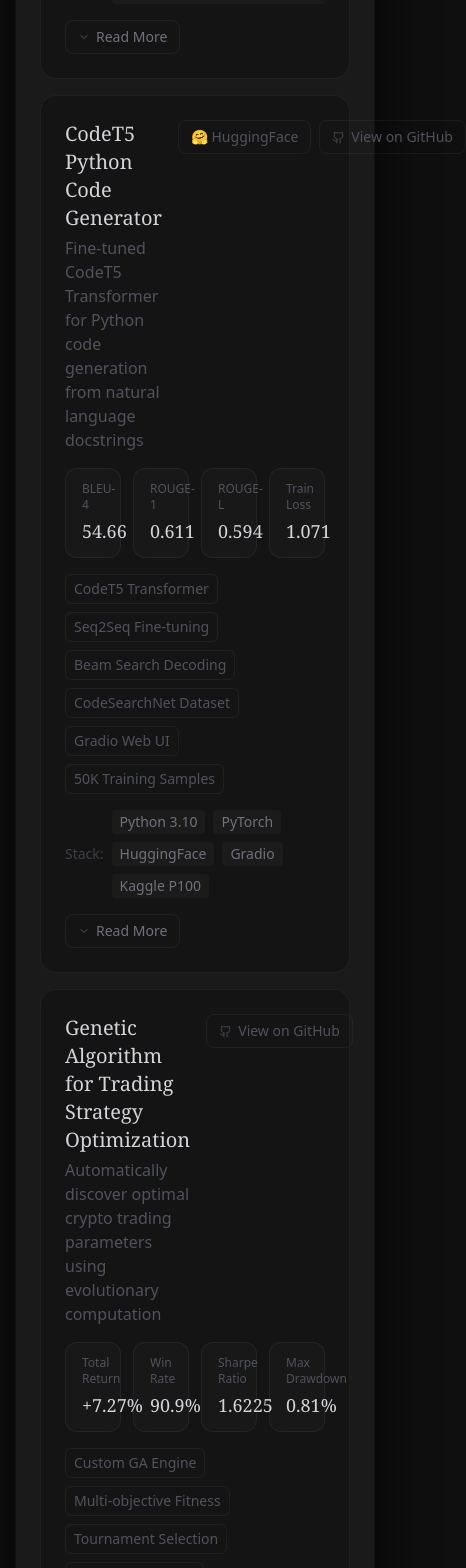
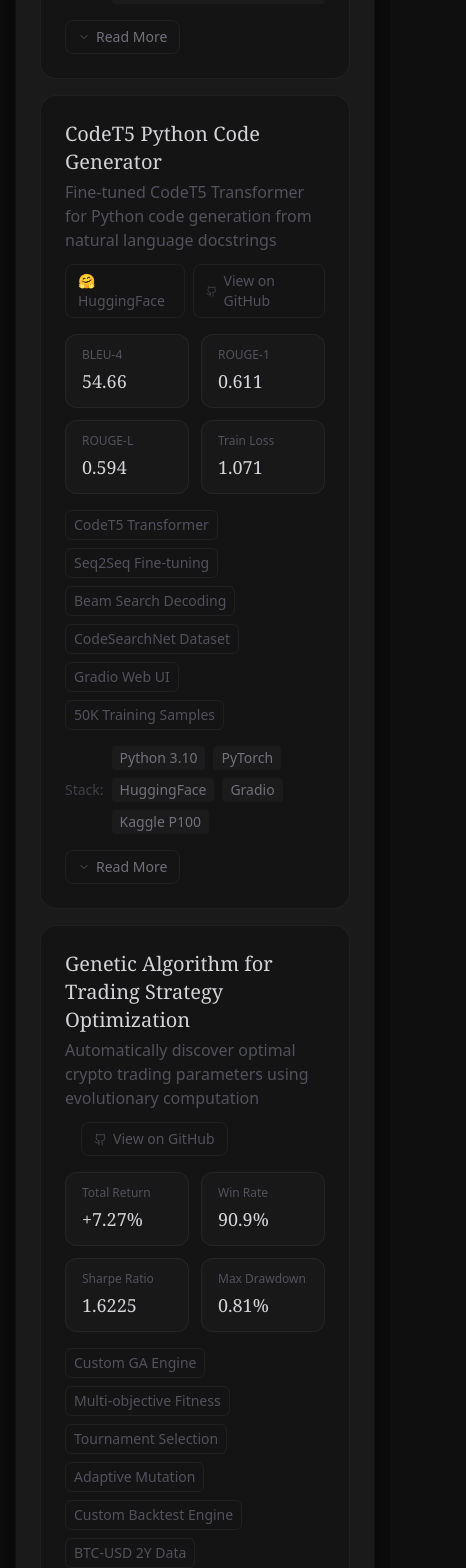
Before and after one commit to roybeey0/portfolio, a Next.js app: page / in a window 390 px wide. Shown: the part 1280-2848 px from the top of the page, 466 px wide, since content can reach past the window. Built offline with nearby package versions, Linux system fonts and the light colour scheme.

Commit message:
fix mobile responsive cards

```diff
--- a/src/components/ProjectCard2.tsx
+++ b/src/components/ProjectCard2.tsx
@@ -27,7 +27,7 @@
     >
 
       {/* Top row */}
-      <div className="flex items-start justify-between">
+      <div className="flex flex-col sm:flex-row items-start gap-3 sm:gap-0 justify-between">
         <div className="flex flex-col gap-1">
           <h3 className="text-zinc-300 text-xl font-medium" style={{fontFamily: 'Georgia, serif'}}>
             CodeT5 Python Code Generator
@@ -36,7 +36,7 @@
             Fine-tuned CodeT5 Transformer for Python code generation from natural language docstrings
           </p>
         </div>
-        <div className="flex gap-2 shrink-0 ml-4">
+        <div className="flex gap-2 shrink-0 sm:ml-4">
           <a href="https://huggingface.co/roybeey/codet5-python-codegen" target="_blank"
             className="flex items-center gap-1.5 text-zinc-600 hover:text-zinc-400 transition-colors text-sm border border-white/5 rounded-lg px-3 py-1.5 hover:border-white/10">
             🤗 HuggingFace
@@ -50,7 +50,7 @@
       </div>
 
       {/* Metrics */}
-      <div className="grid grid-cols-4 gap-3">
+      <div className="grid grid-cols-2 sm:grid-cols-4 gap-3">
         {[
           { label: 'BLEU-4', value: '54.66' },
           { label: 'ROUGE-1', value: '0.611' },
--- a/src/components/ProjectCard3.tsx
+++ b/src/components/ProjectCard3.tsx
@@ -32,7 +32,7 @@
 
 
       {/* Top row */}
-      <div className="flex items-start justify-between">
+      <div className="flex flex-col sm:flex-row items-start gap-3 sm:gap-0 justify-between">
         <div className="flex flex-col gap-1">
           <h3 className="text-zinc-300 text-xl font-medium" style={{fontFamily: 'Georgia, serif'}}>
             Genetic Algorithm for Trading Strategy Optimization
@@ -49,7 +49,7 @@
       </div>
 
       {/* Metrics */}
-      <div className="grid grid-cols-4 gap-3">
+      <div className="grid grid-cols-2 sm:grid-cols-4 gap-3">
         {[
           { label: 'Total Return', value: '+7.27%' },
           { label: 'Win Rate', value: '90.9%' },
```
